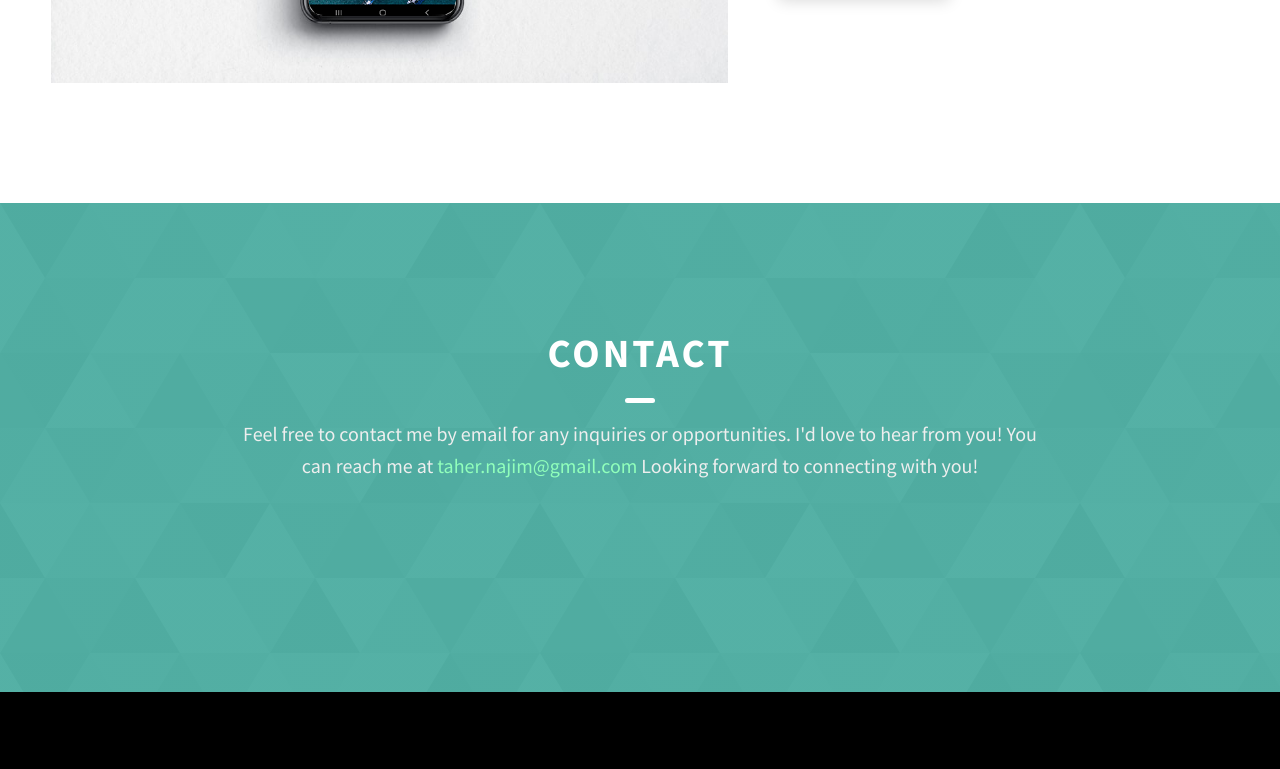
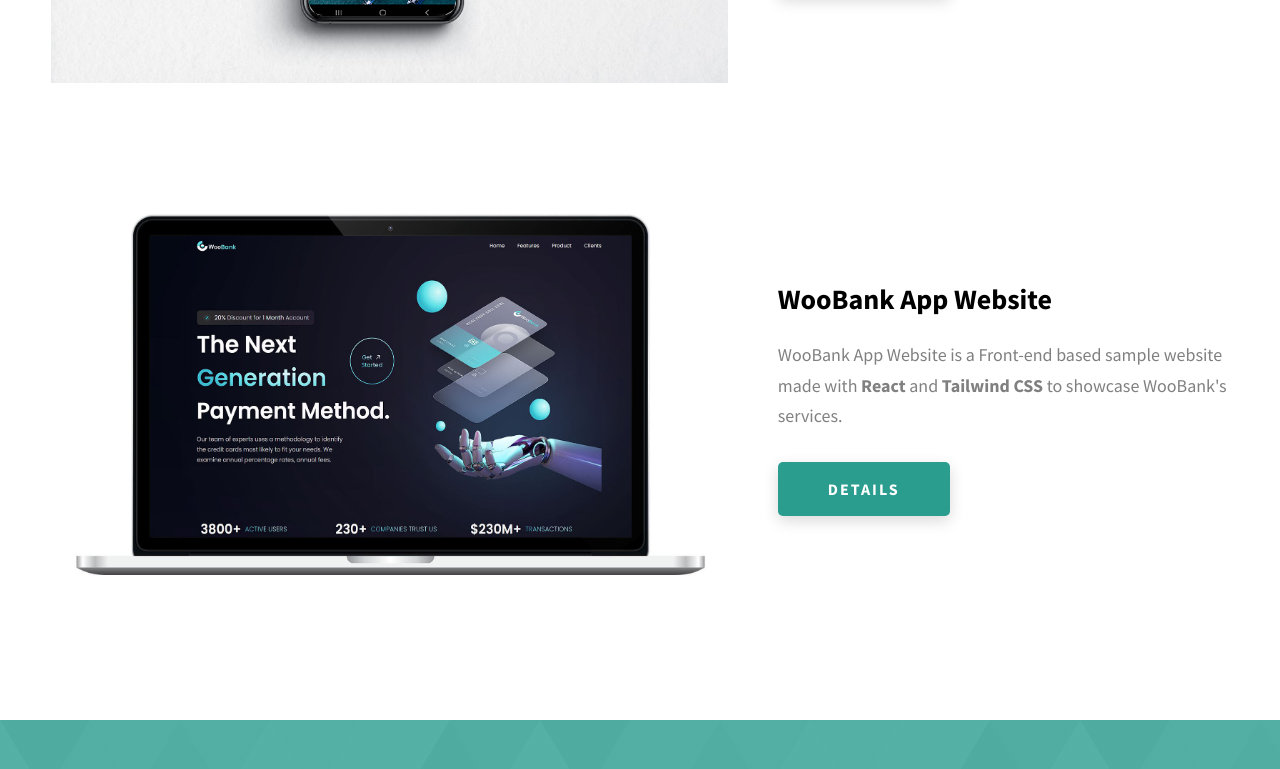
Before and after one commit to tnajim/tnajim.github.io, a website: page index.html in a window 1280 px wide. Shown: the part 2906-3675 px from the top of the page. Drawn offline with Linux system fonts and the light colour scheme.

Commit message:
added woobank to my projects

```diff
--- a/index.html
+++ b/index.html
@@ -152,7 +152,7 @@
           Here you will find some of the personal projects that I have developed
         </span>
       </h2>
-
+      <!-- projects -->
       <div class="projects__content">
         <div class="projects__row">
           <div class="projects__row-img-cont">
@@ -169,6 +169,7 @@
             <a href="./project-1.html" class="btn btn--med btn--theme dynamicBgClr" target="_blank">Details</a>
           </div>
         </div>
+
         <div class="projects__row">
           <div class="projects__row-img-cont">
             <img src="./assets/jpeg/JuanAppMockup.png" alt="Juan App Screenshot" class="projects__row-img"
@@ -180,11 +181,24 @@
               Juan: A Voice Recognition Language Translator Application was designed and coded in Android Studio.
               The application translates between <strong>English</strong> and <strong>eight different Filipino
                 dialects</strong>.
-
             </p>
             <a href="./project-2.html" class="btn btn--med btn--theme dynamicBgClr" target="_blank">Details</a>
           </div>
         </div>
+
+        <div class="projects__row">
+          <div class="projects__row-img-cont">
+            <img src="./assets/jpeg/woobank-mockup.jpg" alt="WooBank App" class="projects__row-img" loading="lazy" />
+          </div>
+          <div class="projects__row-content">
+            <h3 class="projects__row-content-title">WooBank App Website</h3>
+            <p class="projects__row-content-desc">
+              WooBank App Website is a Front-end based sample website made with <strong>React</strong> and <strong>Tailwind CSS</strong> to showcase WooBank's services.
+            </p>
+            <a href="./project-3.html" class="btn btn--med btn--theme dynamicBgClr" target="_blank">Details</a>
+          </div>
+        </div>
+
       </div>
     </div>
   </section>
```
Also changed, not shown: assets/jpeg/project-mockup-example.jpeg (added), assets/jpeg/woobank-mockup.jpg (added).
